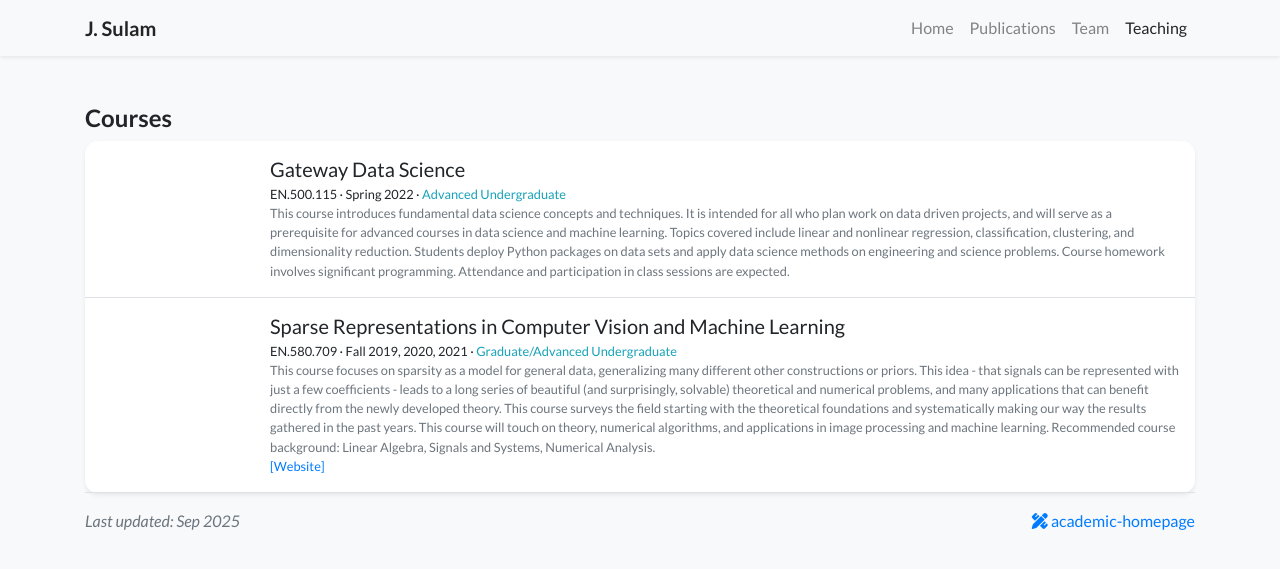
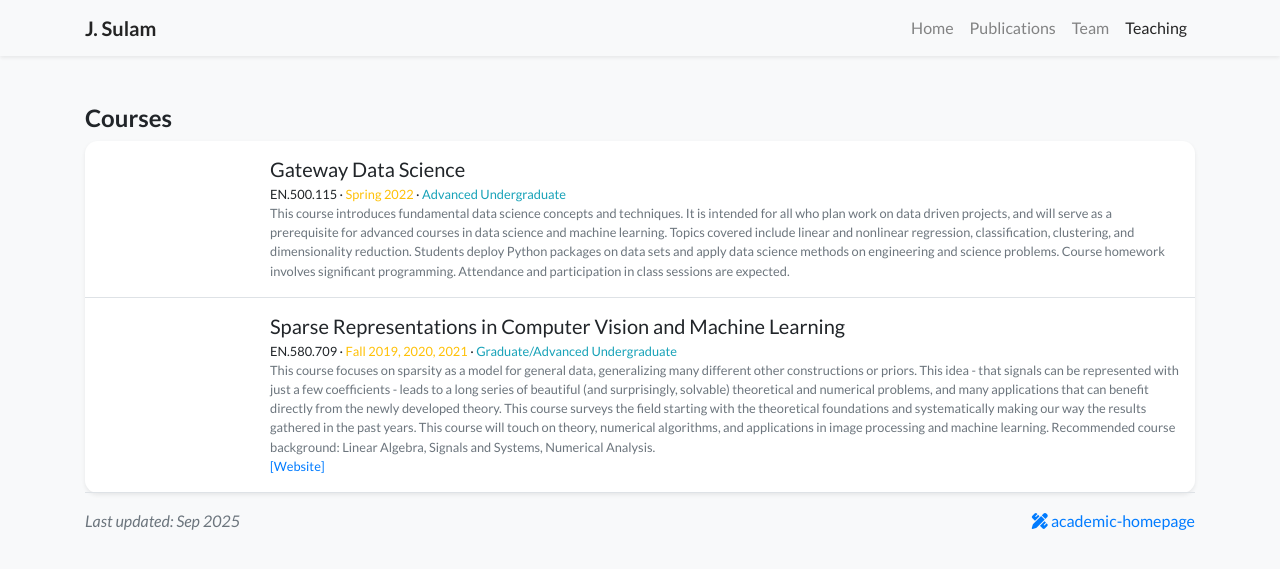
Before and after one commit to jsulam/jsulam.github.io, a Jekyll site: the page built from teaching.html, in a window 1280 px wide. Shown: the top 569 px of the page. Built offline with Jekyll 4.4.1, drawn with Linux system fonts in a browser that asks for light colours; nearby versions of some CDN libraries; a style sheet for code colours, icons or effects is not loaded.

Commit message:
Update course_item.html

```diff
--- a/_includes/widgets/course_item.html
+++ b/_includes/widgets/course_item.html
@@ -13,7 +13,7 @@
       <h5 class="mt-0 mb-1 font-weight-normal">{{ item.title }}</h5>
       <p class="mt-0 mb-0 small">
         {% if item.code %}{{ item.code }}{% endif %}
-        {% if item.term %}{% if item.code %} · {% endif %}{{ item.term }}{% endif %}
+        {% if item.term %}{% if item.code %} · {% endif %} <span class="text-warning"> {{ item.term }}</span>{% endif %}
         {% if item.level %} · <span class="text-info">{{ item.level }}</span>{% endif %}
       </p>
 
```
